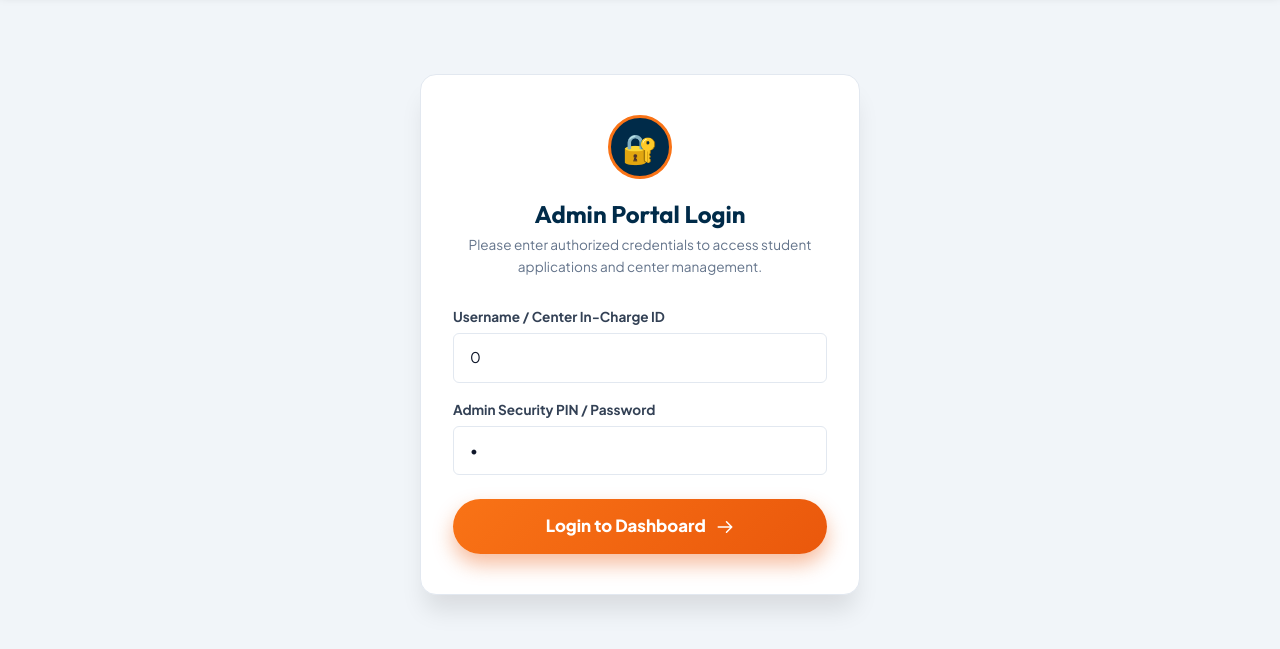
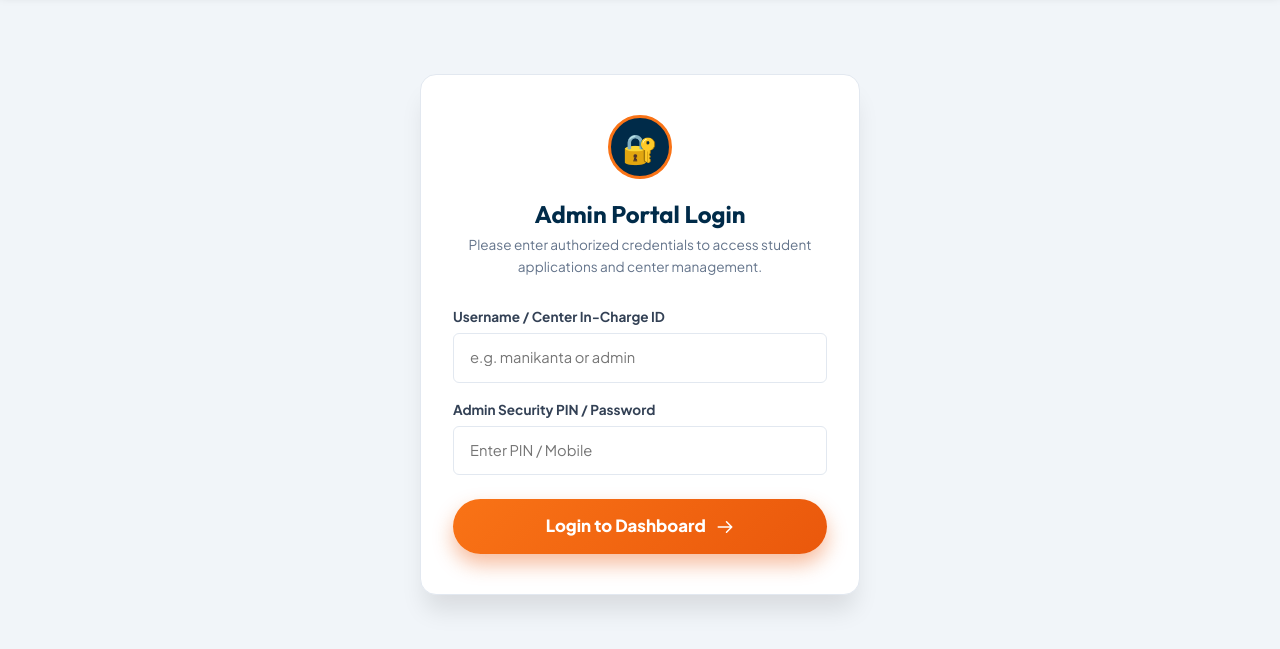
Before and after one commit to ammaeducationvij-create/Amma-education, a plain HTML site: page amma-education/admin.html in a window 1280 px wide. Shown: the part 79-728 px from the top of the page. Drawn offline with Linux system fonts and the light colour scheme.

Commit message:
Update admin.html

```diff
--- a/amma-education/admin.html
+++ b/amma-education/admin.html
@@ -53,12 +53,12 @@
     <form id="adminLoginForm">
       <div class="form-group" style="text-align: left; margin-bottom: 1rem;">
         <label class="form-label" for="adminUser">Username / Center In-Charge ID</label>
-        <input type="text" id="adminUser" class="form-input" placeholder="e.g. manikanta or admin" value="0" required>
+        <input type="text" id="adminUser" class="form-input" placeholder="e.g. manikanta or admin" value="" required>
       </div>
 
       <div class="form-group" style="text-align: left; margin-bottom: 1.5rem;">
         <label class="form-label" for="adminPin">Admin Security PIN / Password</label>
-        <input type="password" id="adminPin" class="form-input" placeholder="Enter PIN / Mobile" value="0" required>
+        <input type="password" id="adminPin" class="form-input" placeholder="Enter PIN / Mobile" value="" required>
       </div>
 
       <button type="submit" class="btn-submit-reg" style="width: 100%; justify-content: center; padding: 0.85rem;">
```
